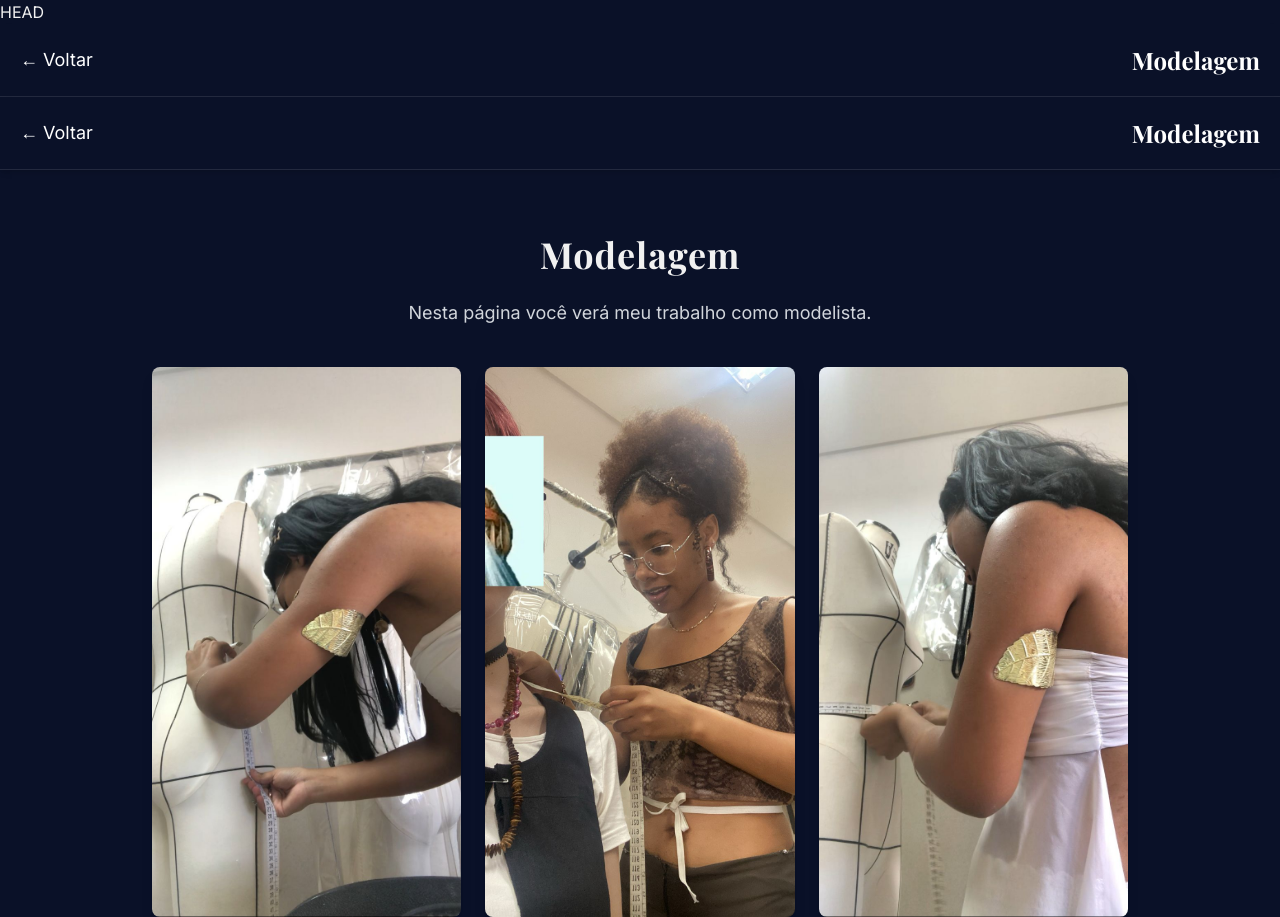
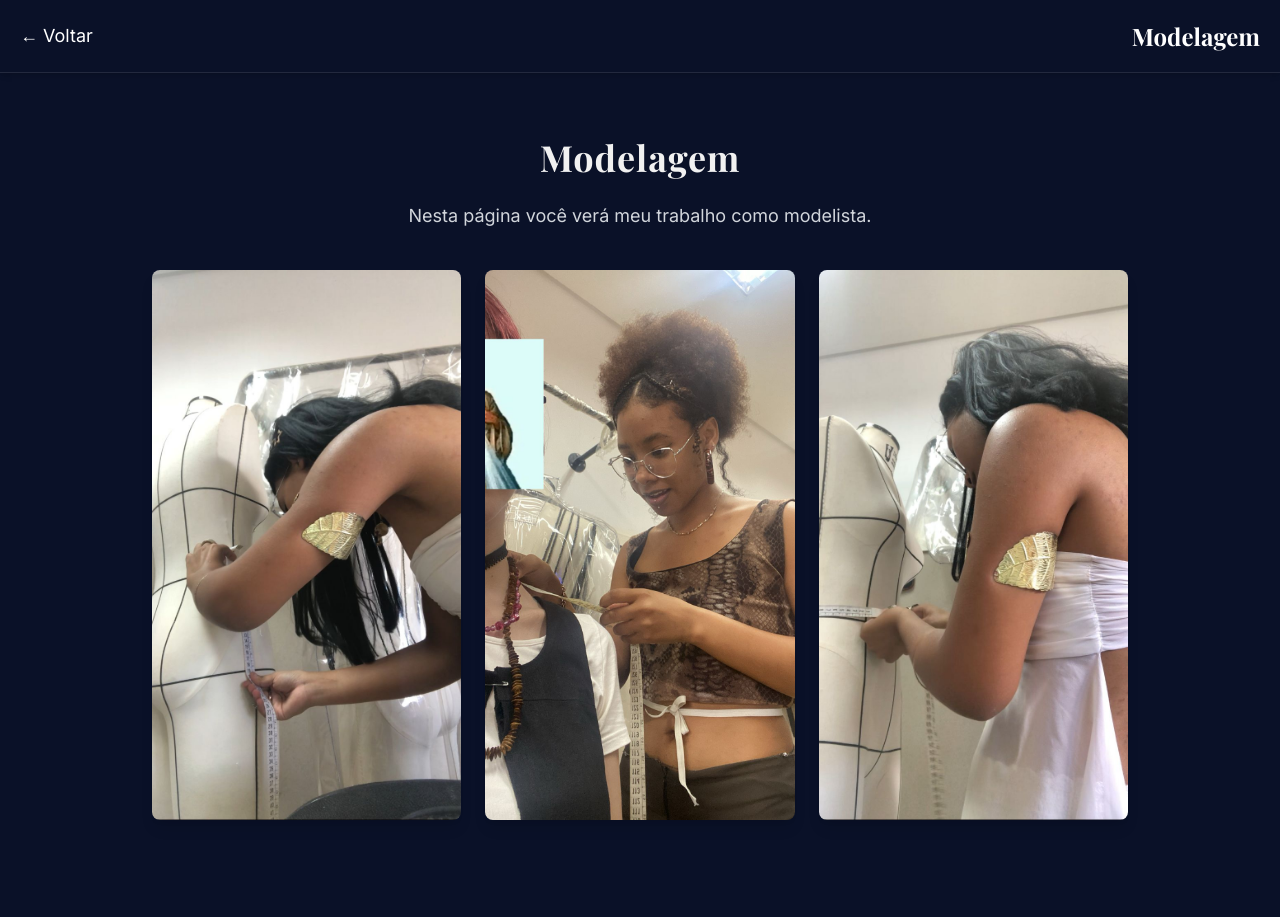
Before and after one commit to Mily2319/PortifolioMily, a website: page modelagem.html in a window 1280 px wide. Shown: the top 917 px of the page. Drawn offline with nearby package versions, Linux system fonts and the light colour scheme.

Commit message:
mensagem do commit aqui

```diff
--- a/modelagem.html
+++ b/modelagem.html
@@ -1,31 +1,3 @@
- HEAD
-<!DOCTYPE html>
-<html lang="pt-BR">
-<head>
-  <meta charset="UTF-8" />
-  <meta name="viewport" content="width=device-width, initial-scale=1" />
-  <title>Modelagem</title>
-  <script src="https://cdn.tailwindcss.com"></script>
-  <link href="https://fonts.googleapis.com/css2?family=Playfair+Display:wght@600;700&family=Inter&display=swap" rel="stylesheet" />
-  <style>
-    body {
-      font-family: 'Inter', sans-serif;
-      background-color: #0a1128;
-      color: #f1f1f1;
-    }
-    h1, h2, h3, h4 {
-      font-family: 'Playfair Display', serif;
-    }
-  </style>
-</head>
-<body class="min-h-screen flex flex-col">
-
-  <!-- Navbar -->
-  <header class="bg-[#0a1128] p-5 flex justify-between items-center border-b border-white/10 shadow-md">
-    <a href="index.html" class="text-white text-lg hover:text-gray-300 transition">← Voltar</a>
-    <h1 class="text-2xl font-bold text-white">Modelagem</h1>
-  </header>
-
 <!DOCTYPE html>
 <html lang="pt-BR">
 <head>
@@ -79,4 +51,4 @@
   </footer>
 
 </body>
-<html>
+</html>
--- /dev/null
+++ b/package.json
@@ -0,0 +1,5 @@
+{
+  "devDependencies": {
+    "tailwindcss": "^4.1.7"
+  }
+}
```
Also changed, not shown: desfiles.html (+1 -2 lines), emily.html (+3 -3 lines), fire.html (+2 -2 lines), index.html (+2 -2 lines), savage.html (+1 -1 lines), upcy.html (+2 -3 lines), 1 other file.
